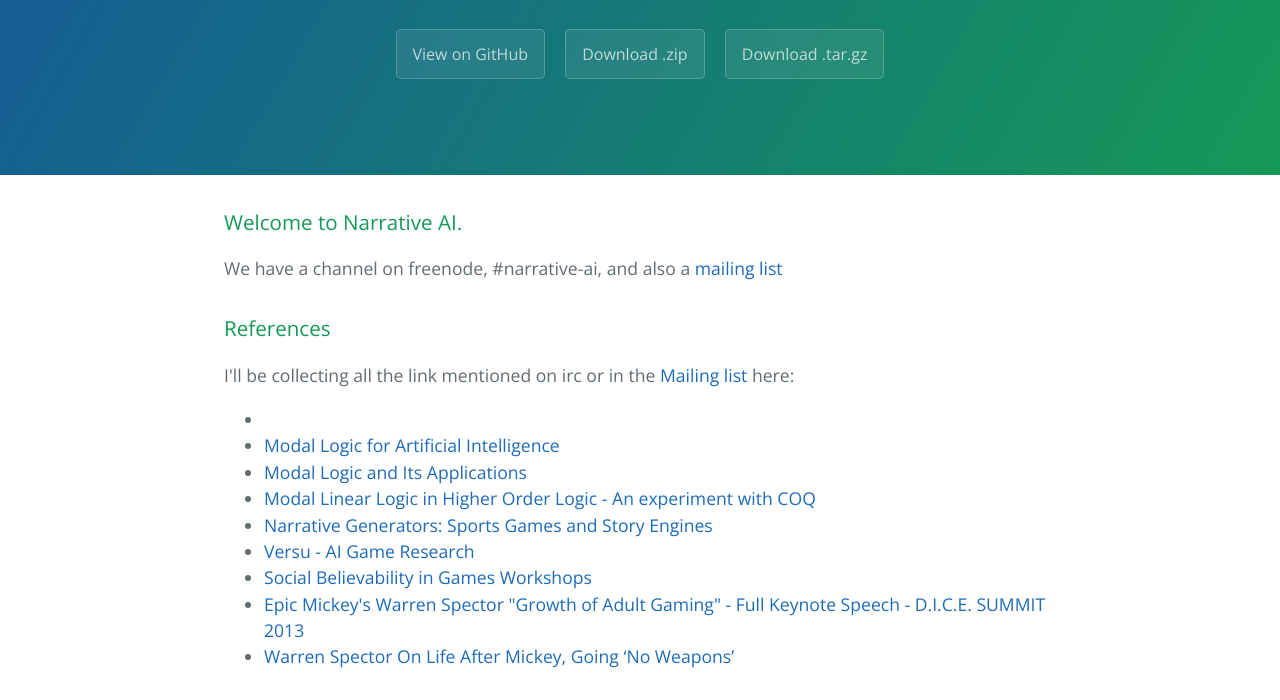
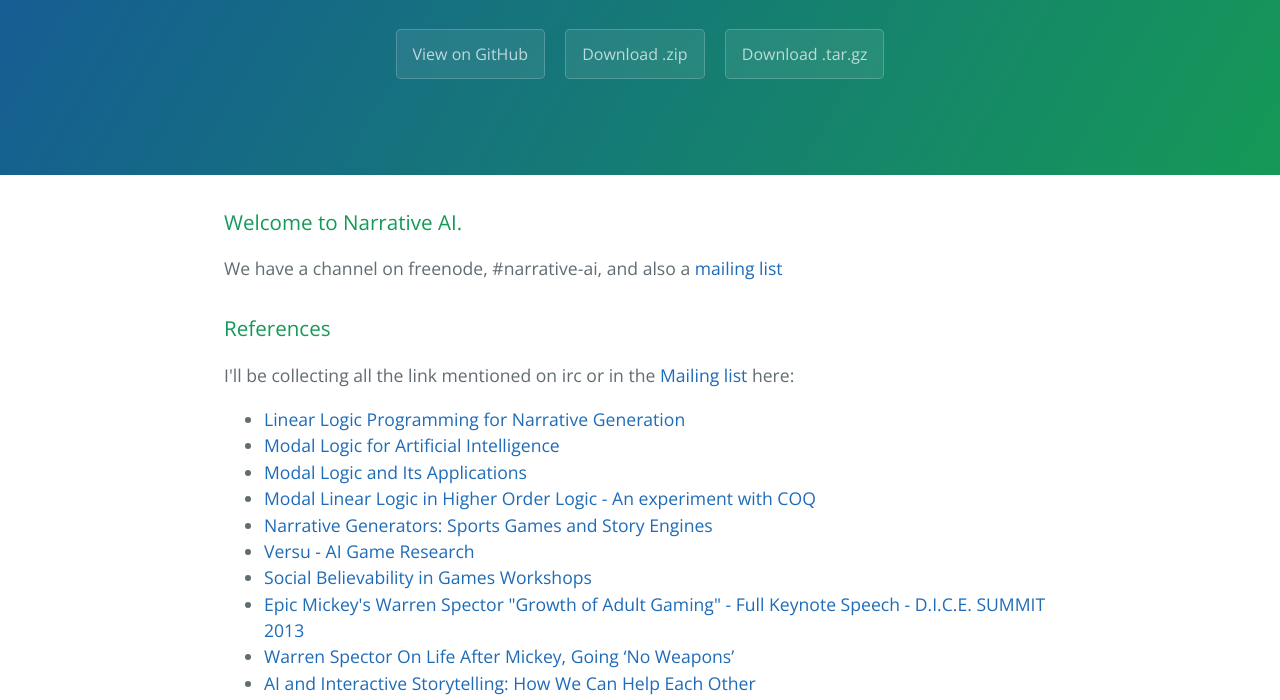
Before and after one commit to doppioslash/NarrativeAI, a plain HTML site: page index.html in a window 1280 px wide. Shown: the part 238-938 px from the top of the page. Drawn offline with nearby package versions, Linux system fonts and the light colour scheme.

Commit message:
Update index.html

```diff
--- a/index.html
+++ b/index.html
@@ -30,7 +30,8 @@
 <p>I'll be collecting all the link mentioned on irc or in the <a href="https://groups.google.com/forum/#!forum/narrative-ai">Mailing list</a> here:</p>
 
 <ul>
-<li><a href="https://www.cs.cmu.edu/%7Ecmartens/lpnmr13.pdf"></a></li>
+<li><a href="https://www.cs.cmu.edu/%7Ecmartens/lpnmr13.pdf">Linear Logic Programming for Narrative
+Generation</a></li>
 <li><a href="http://www.phil.uu.nl/%7Erumberg/infolai/Modal_Logic.pdf">Modal Logic for Artificial Intelligence</a></li>
 <li><a href="https://www.pdx.edu/sites/www.pdx.edu.sysc/files/Perkowski.Seminar.SySc.2011.pdf">Modal Logic
 and Its Applications</a></li>
@@ -40,6 +41,8 @@ and Its Applications</a></li>
 <li><a href="https://sites.google.com/site/socialbelievabilityingames/home">Social Believability in Games Workshops</a></li>
 <li><a href="https://www.youtube.com/watch?v=v-Fnn0yOw74">Epic Mickey's Warren Spector "Growth of Adult Gaming" - Full Keynote Speech - D.I.C.E. SUMMIT 2013</a></li>
 <li><a href="http://www.rockpapershotgun.com/2013/05/14/warren-spector-on-life-after-mickey-going-no-weapons/">Warren Spector On Life After Mickey, Going ‘No Weapons’</a></li>
+<li><a href="http://www.gdcvault.com/play/1012421/AI-and-Interactive-Storytelling-How">AI and Interactive Storytelling: How We Can Help Each Other</a></li>
+<li><a href="http://www.gdcvault.com/play/1015528/AI-driven-Dynamic-Dialog-through">AI-driven Dynamic Dialog through Fuzzy Pattern Matching. Empower Your Writers!</a></li>
 </ul>
 
 <h3>
```
